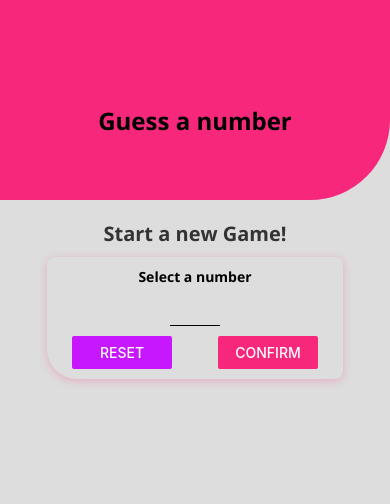
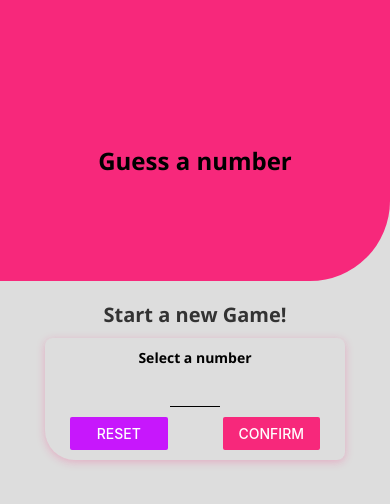
Before and after one commit to IvanDF/guess-app, a React Native app: screen / in a window 390 px wide. Shown: the top 504 px of the page. Built offline with nearby package versions, Linux system fonts and the light colour scheme.

Commit message:
wip on device size

```diff
--- a/app.json
+++ b/app.json
@@ -3,7 +3,7 @@
     "name": "proj-app",
     "slug": "proj-app",
     "version": "1.0.0",
-    "orientation": "portrait",
+    "orientation": "default",
     "icon": "./assets/icon.png",
     "splash": {
       "image": "./assets/splash.png",
@@ -13,9 +13,7 @@
     "updates": {
       "fallbackToCacheTimeout": 0
     },
-    "assetBundlePatterns": [
-      "**/*"
-    ],
+    "assetBundlePatterns": ["**/*"],
     "ios": {
       "supportsTablet": true
     },
--- a/components/Header.js
+++ b/components/Header.js
@@ -16,7 +16,7 @@
     justifyContent: "center",
     alignItems: "center",
     width: "100%",
-    height: 200,
+    height: "33.33%",
     paddingTop: 40,
     backgroundColor: colors.primary,
     borderBottomEndRadius: 80,
--- a/screens/GameOverScreen.js
+++ b/screens/GameOverScreen.js
@@ -1,5 +1,12 @@
 import React from "react";
-import { Button, Image, StyleSheet, View } from "react-native";
+import {
+  Button,
+  Dimensions,
+  Image,
+  ScrollView,
+  StyleSheet,
+  View,
+} from "react-native";
 import BodyText from "../components/BodyText";
 import ButtonComponent from "../components/ButtonComponent";
 import TitleText from "../components/TitleText";
@@ -7,6 +14,7 @@
 
 const GameOverScreen = (props) => {
   return (
+    <ScrollView>
       <View style={style.screen}>
         <TitleText style={style.text}>The Game is Over!</TitleText>
         <BodyText style={style.text}>
@@ -29,6 +37,7 @@
         </BodyText>
         <ButtonComponent onPress={props.onRestart}>New Game</ButtonComponent>
       </View>
+    </ScrollView>
   );
 };
 
@@ -40,14 +49,15 @@
   },
   text: {
     color: colors.black,
+    fontSize: Dimensions.get("window").height < 400 ? 16 : 20,
   },
   imageContainer: {
     alignItems: "center",
     justifyContent: "center",
-    width: 200,
-    height: 200,
+    width: Dimensions.get("window").width * 0.7,
+    height: Dimensions.get("window").width * 0.7,
     maxWidth: "80%",
-    marginVertical: 20,
+    marginVertical: Dimensions.get("window").height / 30,
     overflow: "hidden",
   },
 });
--- a/screens/GameScreen.js
+++ b/screens/GameScreen.js
@@ -1,17 +1,10 @@
+import { Ionicons } from "@expo/vector-icons";
 import React, { useEffect, useRef, useState } from "react";
-import {
-  Alert,
-  FlatList,
-  ScrollView,
-  StyleSheet,
-  Text,
-  View,
-} from "react-native";
+import { Alert, Dimensions, FlatList, StyleSheet, View } from "react-native";
 import BodyText from "../components/BodyText";
 import ButtonComponent from "../components/ButtonComponent";
 import Card from "../components/Card";
 import NumberContainer from "../components/NumberContainer";
-import { Ionicons } from "@expo/vector-icons";
 import colors from "../constants/colors";
 
 const generateRandomBetween = (min, max, exclude) => {
@@ -32,6 +25,10 @@
 
   const [currentGuess, setCurrentGuess] = useState(initialGuess);
   const [pastGuesses, setPastGuesses] = useState([initialGuess]);
+
+  const [deviceHeight, setDeviceHeight] = useState(
+    Dimensions.get("window").height
+  );
 
   const currentLow = useRef(1);
   const currentHigh = useRef(100);
@@ -78,10 +75,34 @@
     ]);
   };
 
+  useEffect(() => {
+    const updateDeviceHeight = () => {
+      setDeviceHeight(Dimensions.get("window").height);
+    };
+
+    Dimensions.addEventListener("change", updateDeviceHeight);
+
+    return () => {
+      Dimensions.removeEventListener("change", updateDeviceHeight);
+    };
+  }, [Dimensions.get("window").height]);
+
   return (
     <View style={style.screen}>
       <BodyText>Opponent's Guess</BodyText>
+      {deviceHeight < 500 ? (
+        <View style={style.controls}>
+          <ButtonComponent onPress={nextGuessHandler.bind(this, "lower")}>
+            <Ionicons name="md-remove" color={colors.white} />
+          </ButtonComponent>
           <NumberContainer> {currentGuess} </NumberContainer>
+          <ButtonComponent onPress={nextGuessHandler.bind(this, "greater")}>
+            <Ionicons name="md-add" color={colors.white} />
+          </ButtonComponent>
+        </View>
+      ) : (
+        <View style={{ alignItems: "center" }}>
+          <NumberContainer>{currentGuess}</NumberContainer>
           <Card style={style.buttonContainer}>
             <ButtonComponent onPress={nextGuessHandler.bind(this, "lower")}>
               <Ionicons name="md-remove" color={colors.white} />
@@ -90,6 +111,8 @@
               <Ionicons name="md-add" color={colors.white} />
             </ButtonComponent>
           </Card>
+        </View>
+      )}
       <View style={style.listContainer}>
         {/* <ScrollView contentContainerStyle={style.list}>
           {pastGuesses.map((guess, index) =>
@@ -114,10 +137,17 @@
     alignItems: "center",
   },
 
+  controls: {
+    flexDirection: "row",
+    justifyContent: "space-around",
+    alignItems: "center",
+    width: "80%",
+  },
+
   buttonContainer: {
     flexDirection: "row",
     justifyContent: "space-around",
-    marginTop: 20,
+    marginTop: Dimensions.get("window").height > 600 ? 20 : 5,
     width: 300,
     maxWidth: "80%",
   },
@@ -125,7 +155,7 @@
   listContainer: {
     // Flex 1 adjust scoll on android
     flex: 1,
-    width: "60%",
+    width: Dimensions.get("window").width > 350 ? "60%" : "80%",
   },
 
   list: {
--- a/screens/StartGameScreen.js
+++ b/screens/StartGameScreen.js
@@ -1,8 +1,11 @@
-import React, { useState } from "react";
+import React, { useEffect, useState } from "react";
 import {
   Alert,
   Button,
+  Dimensions,
   Keyboard,
+  KeyboardAvoidingView,
+  ScrollView,
   StyleSheet,
   TouchableWithoutFeedback,
   View,
@@ -19,6 +22,19 @@
   const [enteredValue, setEnteredValue] = useState("");
   const [confirmed, setConfirmed] = useState(false);
   const [selectedNumber, setSelectedNumber] = useState();
+  const [buttonWidth, setButtonWidth] = useState(
+    Dimensions.get("window").width / 4
+  );
+
+  useEffect(() => {
+    const updateLayout = () => {
+      setButtonWidth(Dimensions.get("window").width / 4);
+    };
+    Dimensions.addEventListener("change", updateLayout);
+    return () => {
+      Dimensions.removeEventListener("change", updateLayout);
+    };
+  }, []);
 
   const numberInputHandler = (inputText) => {
     setEnteredValue(inputText.replace(/[^0-9]/g, ""));
@@ -55,6 +71,8 @@
   }
 
   return (
+    <ScrollView>
+      <KeyboardAvoidingView behavior="position" keyboardVerticalOffset={80}>
         <TouchableWithoutFeedback
           onPress={() => {
             Keyboard.dismiss();
@@ -74,8 +92,8 @@
                 onChangeText={numberInputHandler}
                 value={enteredValue}
               />
-          <View style={style.buttonsContainer}>
-            <View style={style.button}>
+              <View style={style.buttonContainer}>
+                <View style={{ width: buttonWidth }}>
                   <Button
                     title="Reset"
                     onPress={() => {
@@ -84,7 +102,7 @@
                     color={colors.accent}
                   />
                 </View>
-            <View style={style.button}>
+                <View style={{ width: buttonWidth }}>
                   <Button
                     title="Confirm"
                     onPress={confirmInputHanld}
@@ -96,6 +114,8 @@
             {confirmedOutput}
           </View>
         </TouchableWithoutFeedback>
+      </KeyboardAvoidingView>
+    </ScrollView>
   );
 };
 
@@ -114,20 +134,22 @@
   },
 
   intputContainer: {
-    width: 300,
+    width: "80%",
+    minWidth: 300,
+    maxWidth: "95%",
     borderBottomLeftRadius: 30,
   },
 
-  buttonsContainer: {
+  buttonContainer: {
     flexDirection: "row",
     width: "100%",
     justifyContent: "space-between",
     paddingHorizontal: 15,
   },
 
-  button: {
-    width: 100,
-  },
+  // button: {
+  //   width: Dimensions.get("window").width / 4,
+  // },
 
   input: {
     width: 50,
```
Lines whose indentation alone changed are shown as unchanged.
